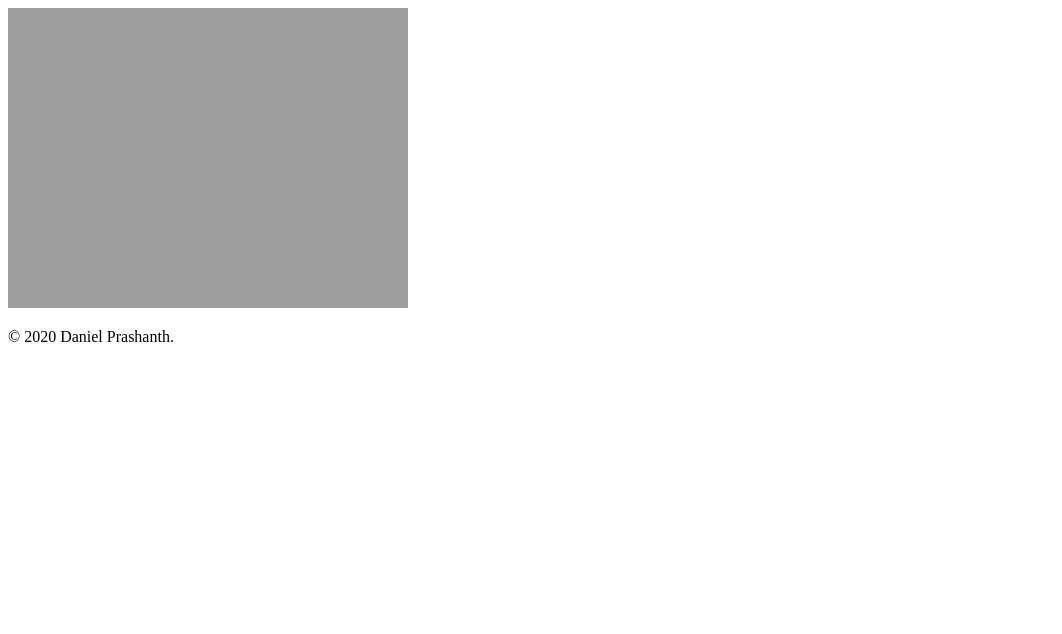
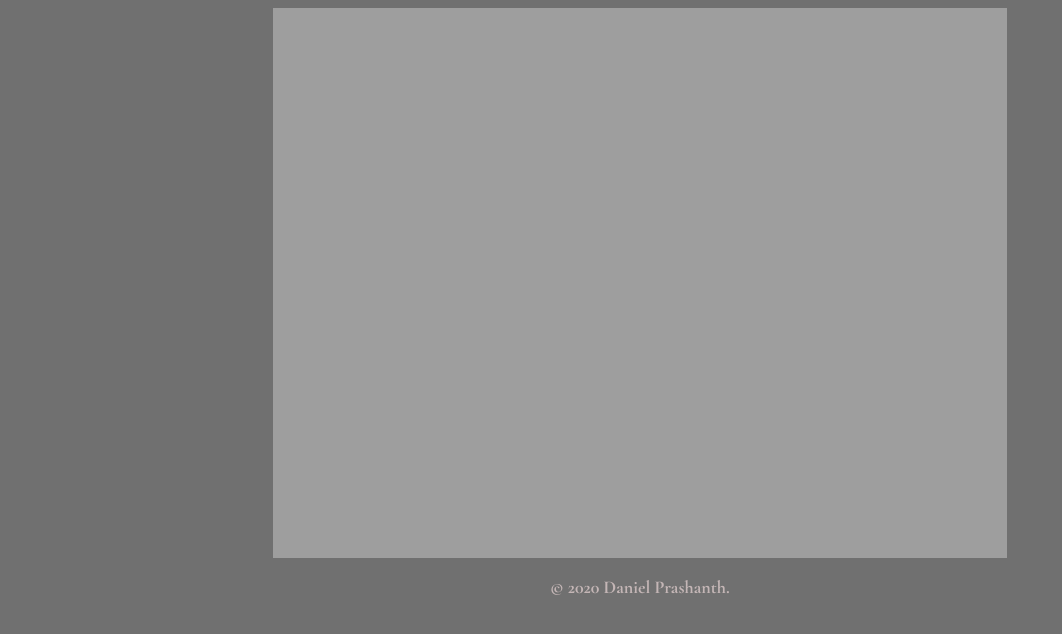
Before and after one commit to danzodanman/Udemycertify, a plain HTML site: page index.html in a window 1280 px wide. Shown: the whole page, without its empty margins (0-1062 px from the left). Drawn offline with nearby package versions, Linux system fonts and the light colour scheme; the site is published under a folder, as on GitHub Pages, so addresses that start at the root find nothing.

Commit message:
Update index.html
style sheet corrected

```diff
--- a/index.html
+++ b/index.html
@@ -5,7 +5,7 @@
     <meta charset="UTF-8">
     <meta name="viewport" content="width=device-width, initial-scale=1.0">
     <title>Mycertification</title>
-    <link rel="stylesheet" href="/minified-styles.css">
+    <link rel="stylesheet" href="minified-styles.css">
     <!-- <link rel="stylesheet" href="/style.css"> -->
     <link rel="shortcut icon" href="Blue.png" type="image/x-icon">
     <link rel="preconnect" href="https://fonts.gstatic.com">
```
